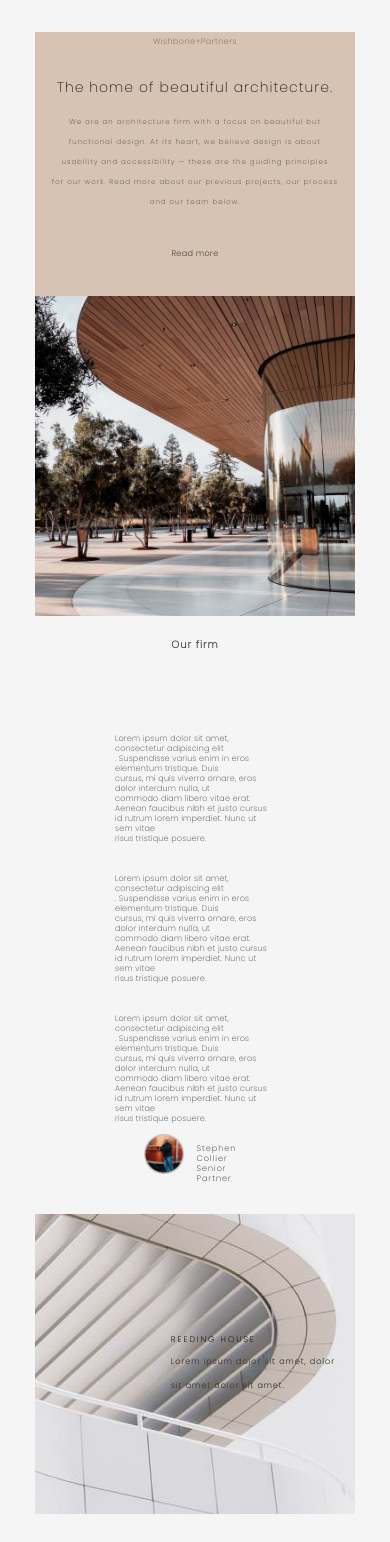
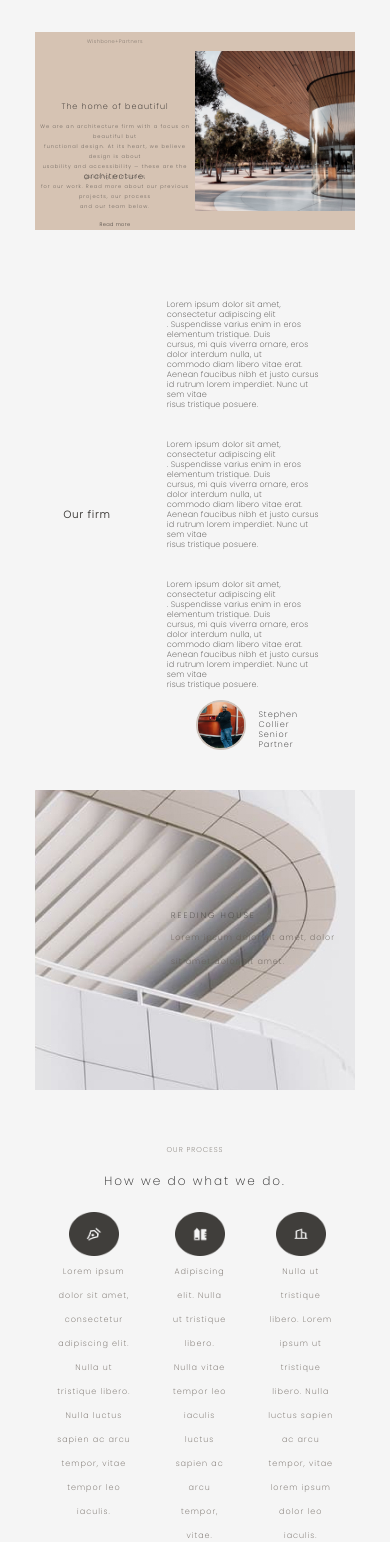
Before and after one commit to PO3KYMAP/Site1, a plain HTML site: page index.html in a window 390 px wide. Shown: the part 58-1600 px from the top of the page. Drawn offline with Linux system fonts and the light colour scheme.

Commit message:
Revert "Loshedus 2"
This reverts commit 42ba8fd94c231867890b4ad55c6b7993ab3eb4d7.

```diff
--- a/styles/media.scss
+++ b/styles/media.scss
@@ -309,7 +309,7 @@
     max-width: 50%;
   }
   .home__architecture__title {
-    font-size: 14px;
+    font-size: 16px;
     height: 50px;
   }
   .home__achitecture__partners {
@@ -323,7 +323,7 @@
     font-family: "Poppins", sans-serif;
     font-style: normal;
     font-weight: 400;
-    font-size: 7px;
+    font-size: 9px;
     line-height: 20px;
     color: #403e3b;
   }
@@ -339,14 +339,15 @@
   }
   // FIRM
   .firm__container__title {
-    font-size: 20px;
+    font-size: 14px;
   }
   .firm__container__text {
     width: 100%;
+    height: 90px;
   }
   .firm__container__text__p {
     font-size: 10px;
-    line-height: 15px;
+    line-height: 10px;
     margin: 0;
   }
   .firm__container__human__text {
@@ -357,19 +358,6 @@
     height: auto;
   }
 
-  .firm {
-    display: flex;
-    align-items: center;
-    flex-direction: column;
-    justify-content: space-around;
-    margin-top: 50px;
-  }
-  .firm__container {
-    margin-top: 20px;
-  }
-
-
-
   // WHITE__HOUSE
 
   .white__building {
@@ -379,13 +367,11 @@
   .white__building__title {
     font-size: 10px;
     margin-right: 20px;
-    text-shadow: 0px 0px 0px black;
   }
 
   .white__building__text {
     font-size: 10px;
     margin-right: 20px;
-    text-shadow: 0px 0px 0px black;
   }
 
   // PROCESS
@@ -440,19 +426,15 @@
   // CUSTOMERS
 
   .customers__images {
-    margin: 10px;
-  }
-  .customers__container {
     display: flex;
-    justify-content: space-around;
     flex-direction: column;
-    height: 410px;
-    align-items: center;
+    margin: 20px;
   }
   .customer__images__object {
-    width: 80%;
+    margin-top: 10px;
+    margin-bottom: 10px;
+    width: 60%;
     height: auto;
-    margin: 0 AUTO;
   }
 
   .customers__container__text__uppertitle {
@@ -479,12 +461,9 @@
   .stairs__wood__container__title {
     font-size: 10px;
     letter-spacing: 1px;
-    text-shadow: 0px 0px 0px black;
-
   }
   .stairs__wood__container__text {
     font-size: 10px;
-    text-shadow: 0px 0px 0px black;
   }
 
   // PROJECTS
@@ -586,10 +565,6 @@
   }
 
   // REVIEWS
-  .reviews {
-    flex-direction: column;
-    justify-content: center;
-  }
 
   .reviews__title {
     font-size: 20px;
@@ -599,7 +574,6 @@
     letter-spacing: 1px;
   }
   .reviews__link {
-    margin-top: 20px;
     font-size: 11px;
     color: #1b1a1a;
   }
@@ -683,26 +657,33 @@
 
     //   HOME
 
-    .home__architecture {
-      display: flex;
-      text-align: center;
-      flex-direction: column;
-      align-items: center;
-      justify-content: space-between;
-      background-color: #d6c3b3;
-    }
-.home__achitecture__container {
-  margin-bottom: 30px;
-}
     .home__achitecture__img {
-      max-width: 100%;
+      max-width: 50%;
     }
     .home__architecture__title {
-      margin-bottom: 10px;
-
+      font-size: 8px;
+      height: 50px;
     }
     .home__achitecture__partners {
-      margin-bottom: 0px;
+      font-size: 5px;
+    }
+    .home__architecture__text {
+      font-family: "Poppins", sans-serif;
+      font-style: normal;
+      font-weight: 400;
+      font-size: 5px;
+      line-height: 10px;
+      color: #403e3b;
+    }
+    .home__architecture__link {
+      font-family: "Poppins", sans-serif;
+      text-decoration: none;
+      font-style: normal;
+      font-weight: 400;
+      font-size: 5px;
+      line-height: 0px;
+      letter-spacing: 0.4px;
+      color: #080808;
     }
     // FIRM
     .firm {
@@ -728,7 +709,7 @@
     }
     .firm__container__human__avatar {
         margin-top: 10px;
-      width: 40px;
+      width: 50px;
       height: auto;
     }
 
@@ -757,15 +738,29 @@
     }
     .process__images__container {
       display: flex;
-      flex-direction: column;
       justify-content: space-around;
       margin-top: 10px;
     }
+    .process__upper__title {
+      font-size: 7px;
+      letter-spacing: 1px;
+    }
+
+    .process__title {
+      font-size: 12px;
+    }
+
     .process__images__container__section {
-        margin-top: 20px;
+        margin-top: 0;
       text-align: center;
       margin-inline: 10px;
     }
+    .process__images__container__section__img {
+      width: 50px;
+      height: auto;
+    }
+    .process__images__container__section__text {
+      font-size: 8px;
     }
 
     // STAIRS
@@ -788,7 +783,9 @@
     // CUSTOMERS
 
     .customers__images {
-      grid-column-gap: 20px;
+      display: flex;
+      flex-direction: column;
+      margin: 10px;
     }
     .customers__container {
         height: 300px;
@@ -827,11 +824,9 @@
     .stairs__wood__container__title {
       font-size: 8px;
       letter-spacing: 1px;
-      text-shadow: 0px 0px 0px black;
     }
     .stairs__wood__container__text {
       font-size: 8px;
-      text-shadow: 0px 0px 0px black;
     }
 
     // PROJECTS
@@ -936,19 +931,13 @@
     }
 
     // REVIEWS
-    .reviews {
-      height: 230px;
-      margin-bottom: 50PX;
-    }
 
     .reviews__title {
       font-size: 12px;
-      margin-bottom: 0px;
     }
     .reviews__uppertitle {
       font-size: 8px;
       letter-spacing: 1px;
-      margin-bottom: 0PX;
     }
     .reviews__link {
       font-size: 8px;
@@ -959,7 +948,6 @@
 
     .footer__div {
       height: 150px;
-      flex-direction: column;
     }
 
     .footer__div__img {
@@ -970,16 +958,11 @@
       font-size: 8px;
     }
     .footer__div__container2 {
-      width: auto;
+      width: 80px;
       display: flex;
       justify-content: space-around;
     }
     .footer__div__img {
       width: 120px;
     }
-
-    .footer__div__container2 img {
-      width: 60%;
-      height: 60%;
-      margin-inline: 10px;
-    }
+  }
--- a/styles/styles.scss
+++ b/styles/styles.scss
@@ -274,7 +274,7 @@ body {
 .customers__images {
   display: grid;
   grid-template-columns: 1fr 1fr;
-  grid-template-rows: 1fr 1fr;
+  grid-template-rows: 100px 100px;
   grid-column-gap: 100px;
   grid-row-gap: 40px;
   align-items: center;
@@ -428,6 +428,7 @@ body {
 .partners__container__images__items1 {
   display: flex;
   flex-direction: column;
+  margin-top: 10px;
 }
 
 .partners__container__text {
```
Also changed, not shown: styles/media.css, styles/styles.css, 2 other files.
